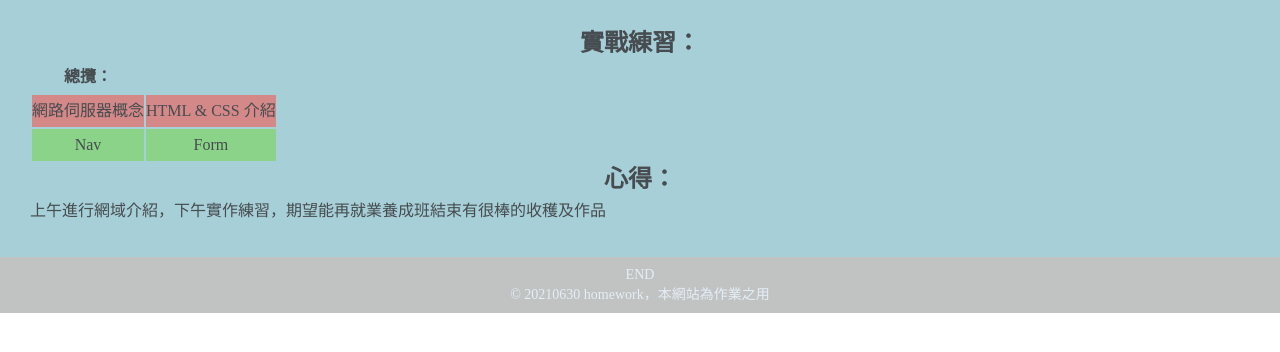
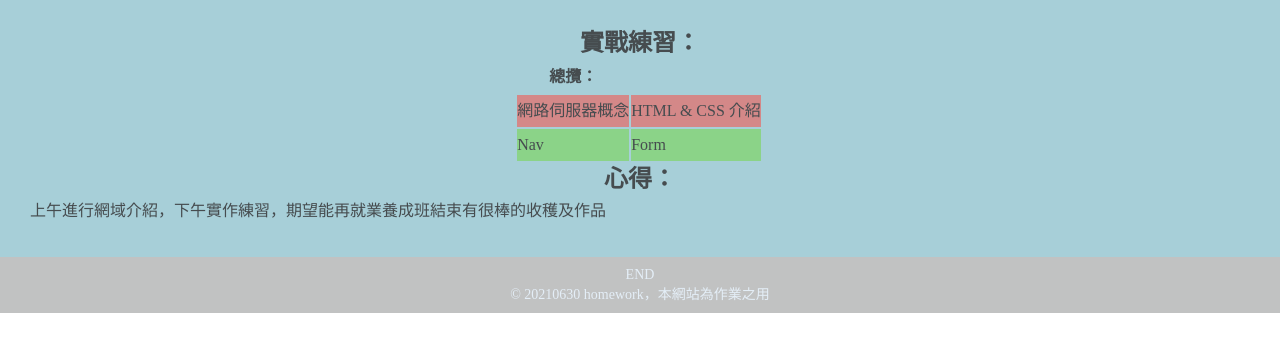
Before and after one commit to chishin-lin/class-js, a plain HTML site: page 0630/musicAPP/0630.html in a window 1280 px wide. Shown: the part 154-506 px from the top of the page. Drawn offline with Linux system fonts and the light colour scheme.

Commit message:
6/30 project done

```diff
--- a/0630/musicAPP/0630.css
+++ b/0630/musicAPP/0630.css
@@ -49,13 +49,12 @@ main h2 {
   text-align: center;
 }
 
-div {
+table {
+  display: flex;
+  justify-content: center;
   width: 100%;
-  text-align: center;
 }
-div.table {
-  text-align: center;
-}
+
 footer {
   background: #c1c2c2; /* 背景色*/
   padding: 10px; /* 內距，內部距離設為10px*/
--- a/0630/musicAPP/0630.html
+++ b/0630/musicAPP/0630.html
@@ -29,10 +29,9 @@
 
     <main>
         <h2>實戰練習：</h2>
-        <div>
+
         <table class="table">
-            <colgroup style="color: rgb(240, 117, 117);"></colgroup>
-            <colgroup style="color: rgb(238, 172, 101);"></colgroup>
+
 
             <tr><th>總攬：</th></tr>
             <tr style="border: solid 1px;background-color: rgb(212, 136, 136);">
@@ -46,7 +45,7 @@
             <td></td>
             </tr>
         </table>
-    </div>
+
         <h2>心得：</h2>
         <p>上午進行網域介紹，下午實作練習，期望能再就業養成班結束有很棒的收穫及作品</p>
     </main>
```
Also changed, not shown: 1 other file.
